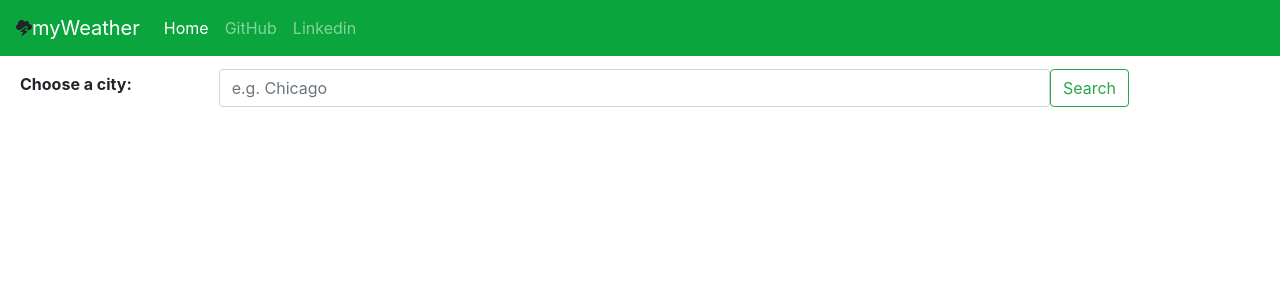
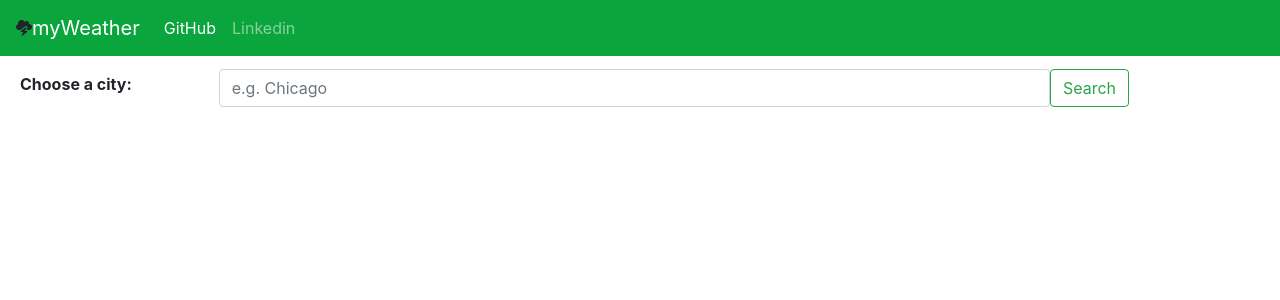
Before and after one commit to keyaira91/Python, a Django app: page / in a window 1280 px wide. Shown: the top 300 px of the page. Run offline with Django 4.2, Linux system fonts and the light colour scheme; some libraries are stand-ins or nearby versions.

Commit message:
fixing links

```diff
--- a/weatherapp/app/templates/app/base.html
+++ b/weatherapp/app/templates/app/base.html
@@ -27,18 +27,15 @@
     <header>
         <nav class="navbar navbar-expand-lg navbar-dark bg-top">
             <span><i class="fa-solid fa-cloud-bolt"></i></span>
-           <a class="navbar-brand" href="#">myWeather</a>
+           <a class="navbar-brand" href="https://keyaira-weather-app.herokuapp.com/">myWeather</a>
             <button class="navbar-toggler" type="button" data-toggle="collapse" data-target="#navbarSupportedContent" aria-controls="navbarSupportedContent" aria-expanded="false" aria-label="Toggle navigation">
               <span class="navbar-toggler-icon"></span>
             </button>
 
             <div class="collapse navbar-collapse" id="navbarSupportedContent">
               <ul class="navbar-nav mr-auto">
-                <li class="nav-item active">
-                  <a class="nav-link" href="#">Home <span class="sr-only">(current)</span></a>
-                </li>
                 <li class="nav-item">
-                  <a class="nav-link" href="#">GitHub</a>
+                  <a class="nav-link active" href="https://github.com/keyaira91/Python">GitHub<span class="sr-only">(current)</span></a>
                 </li>
                 <li class="nav-item">
                     <a class="nav-link" href="https://www.linkedin.com/in/keyairajohnson/">Linkedin</a>
```
